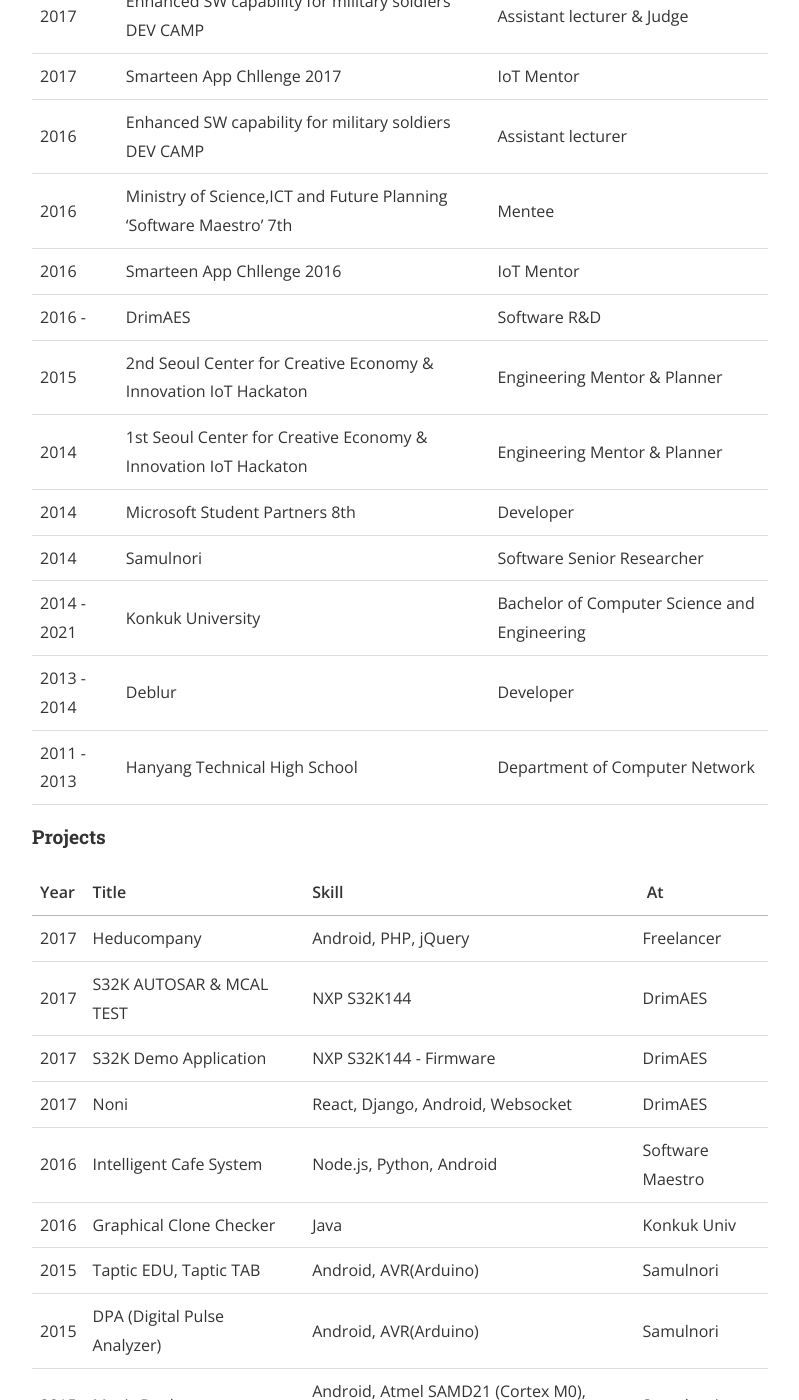
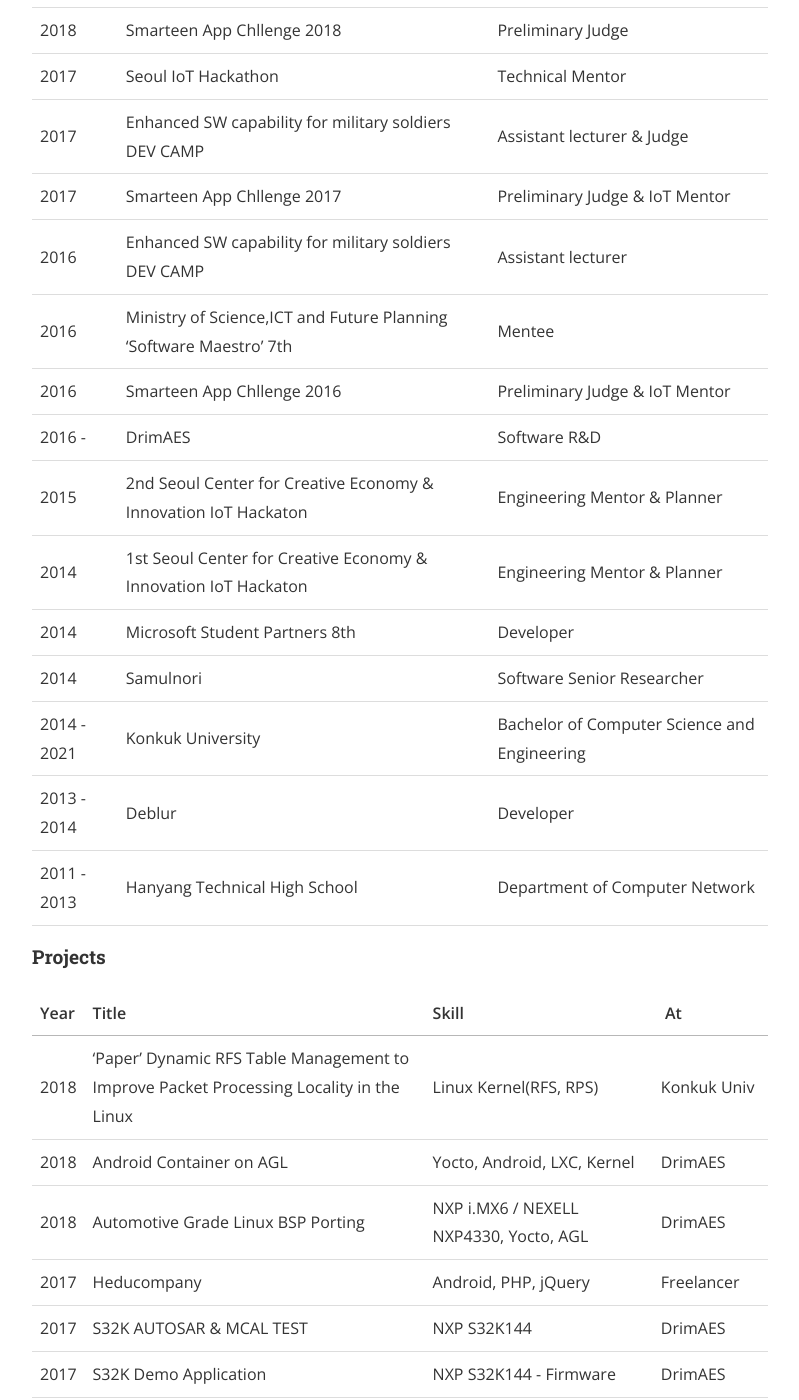
Before and after one commit to SuchangKo/suchangko.github.io, a Jekyll site: the page built from about.md, in a window 1280 px wide and 1400 px high, scrolled down 1137 px. Shown: the whole window, without its empty margins (240-1039 px from the left). Built offline with Jekyll 4.4.1, drawn with Linux system fonts in a browser that asks for light colours; nearby versions of some CDN libraries; some of the changed text lies outside the part shown.

Commit message:
Update about.md

```diff
--- a/about.md
+++ b/about.md
@@ -36,12 +36,14 @@
 
 | Year | Works at | Position |
 | :- | :- | :- |
+| 2018 | Enhanced SW capability for military soldiers DEV CAMP | Assistant lecturer & Judge |
+| 2018 | Smarteen App Chllenge 2018 | Preliminary Judge |
 | 2017 | Seoul IoT Hackathon | Technical Mentor |
 | 2017 | Enhanced SW capability for military soldiers DEV CAMP | Assistant lecturer & Judge |
-| 2017 | Smarteen App Chllenge 2017 | IoT Mentor |
+| 2017 | Smarteen App Chllenge 2017 | Preliminary Judge & IoT Mentor |
 | 2016 | Enhanced SW capability for military soldiers DEV CAMP | Assistant lecturer |
 | 2016 | Ministry of Science,ICT and Future Planning 'Software Maestro' 7th | Mentee |
-| 2016 | Smarteen App Chllenge 2016 | IoT Mentor |
+| 2016 | Smarteen App Chllenge 2016 | Preliminary Judge & IoT Mentor |
 | 2016 - | DrimAES | Software R&D |
 | 2015 | 2nd Seoul Center for Creative Economy & Innovation IoT Hackaton | Engineering Mentor & Planner |
 | 2014 | 1st Seoul Center for Creative Economy & Innovation IoT Hackaton | Engineering Mentor & Planner |
@@ -56,6 +58,9 @@
 
 | Year | Title           | Skill |  At |
 | :- | :--- | :--- | :--- |
+| 2018 | 'Paper' Dynamic RFS Table Management to Improve Packet Processing Locality in the Linux | Linux Kernel(RFS, RPS) | Konkuk Univ |
+| 2018 | Android Container on AGL | Yocto, Android, LXC, Kernel | DrimAES |
+| 2018 | Automotive Grade Linux BSP Porting | NXP i.MX6 / NEXELL NXP4330, Yocto, AGL | DrimAES |
 | 2017 | Heducompany | Android, PHP, jQuery | Freelancer |
 | 2017 | S32K AUTOSAR & MCAL TEST | NXP S32K144 | DrimAES |
 | 2017 | S32K Demo Application | NXP S32K144 - Firmware | DrimAES |
```
